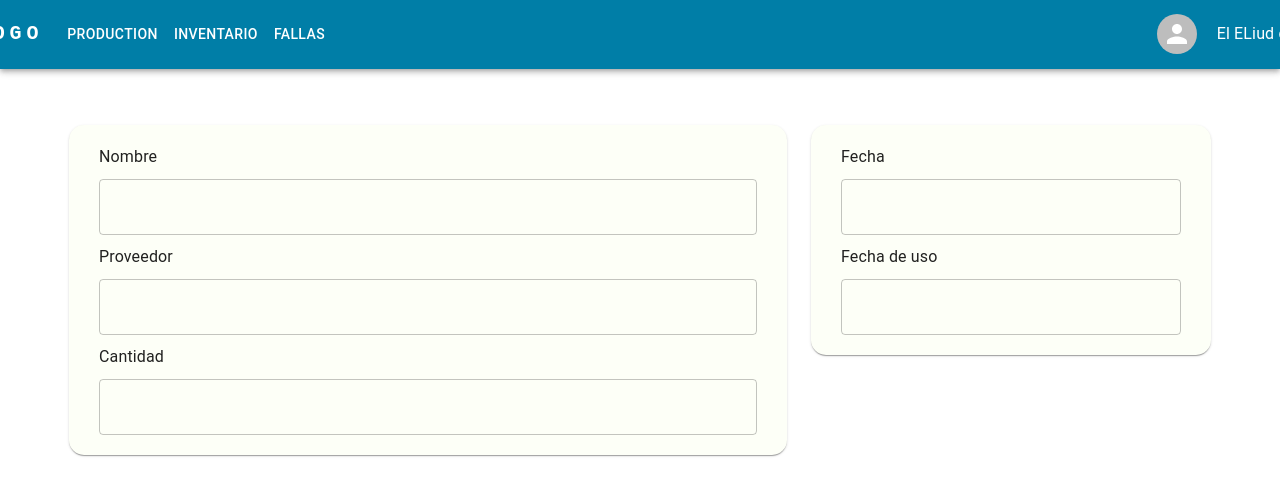
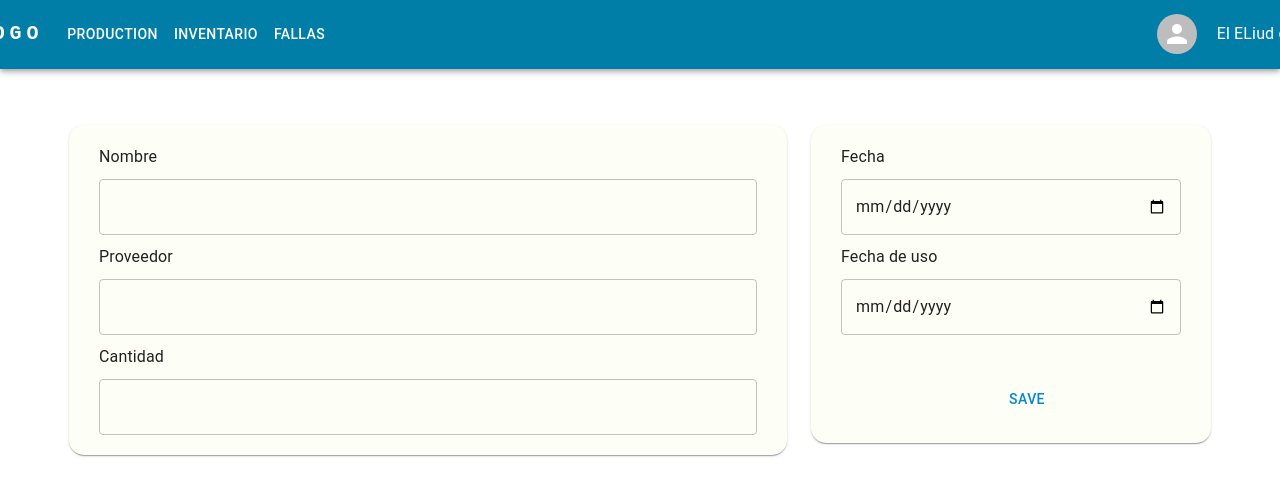
Before and after one commit to KaliumStudios/plastech-inv, a React (Create React App) app: page /Inventario in a window 1280 px wide. Shown: the top 496 px of the page. Built offline with nearby package versions, Linux system fonts and the light colour scheme.

Commit message:
Added validations and error handle to the form

```diff
--- a/src/components/Inventario.tsx
+++ b/src/components/Inventario.tsx
@@ -1,15 +1,82 @@
-import * as React from "react";
+import React from "react";
 import Box from "@mui/material/Box";
 import Grid from "@mui/material/Grid";
-import { TextField, Stack, Card, Typography } from "@mui/material";
+import { TextField, Stack, Card, Typography, Button } from "@mui/material";
 import {
   cardBackgroundColor,
   boxMargins,
   typographyStyles,
   centeredGrids,
+  redError,
+  buttonSpacing,
 } from "../styles/Common.styles";
 
-export default function Production() {
+interface InventarioForm {
+  nombre?: string;
+  proveedor?: string;
+  cantidad?: string;
+  fecha?: string;
+  fecha_de_uso?: string;
+}
+
+type InventoryErrors = InventarioForm;
+
+export default function Inventario() {
+  const initialFormValues = {
+    nombre: "",
+    proveedor: "",
+    cantidad: "",
+    fecha: "",
+    fecha_de_uso: "",
+  };
+
+  const [formValues, setFormValues] = React.useState(initialFormValues);
+  const [formErrors, setFormErrors] = React.useState<InventoryErrors>({});
+
+  const validate = (val: InventarioForm) => {
+    const errors: InventarioForm = {};
+    if (!val.nombre) {
+      errors.nombre = "Name required";
+    }
+    if (!val.proveedor) {
+      errors.proveedor = "Proveedor required";
+    }
+    if (!val.cantidad) {
+      errors.cantidad = "Cantidad required";
+    }
+    if (!val.fecha) {
+      errors.fecha = "Fecha required";
+    }
+    if (!val.fecha_de_uso) {
+      errors.fecha_de_uso = "Fecha de uso required";
+    }
+    return errors;
+  };
+
+  const handleInputChange = (e: React.ChangeEvent<HTMLInputElement>) => {
+    const { name, value } = e.target;
+    setFormValues((v) => ({
+      ...v,
+      [name]: value,
+    }));
+    // eslint-disable-next-line no-console
+    console.log(value);
+  };
+
+  const handleBlur = (e: React.FocusEvent<HTMLInputElement>) => {
+    const name = e.target.name as keyof InventoryErrors;
+    const newFormErrors: InventoryErrors = { ...formErrors };
+    delete newFormErrors[name];
+
+    setFormErrors(newFormErrors);
+  };
+
+  const handleSubmit = (e: React.MouseEvent<HTMLElement>) => {
+    e.preventDefault();
+    setFormErrors(validate(formValues));
+    console.log(formErrors.nombre);
+  };
+
   return (
     <Stack>
       <Grid container spacing={3} mb={8} mt={2} style={centeredGrids}>
@@ -18,13 +85,40 @@ export default function Production() {
             <Box style={boxMargins}>
               <Typography style={typographyStyles}>Nombre</Typography>
               <TextField
+                name="nombre"
                 fullWidth
-                // inputProps={{ style: { fontSize: 40 } }}
+                value={formValues.nombre}
+                error={!!formErrors.nombre}
+                onChange={handleInputChange}
+                onBlur={handleBlur}
               ></TextField>
+              {formErrors.nombre && (
+                <Box style={redError}> {formErrors.nombre} </Box>
+              )}
               <Typography style={typographyStyles}>Proveedor</Typography>
-              <TextField fullWidth></TextField>
+              <TextField
+                fullWidth
+                name="proveedor"
+                value={formValues.proveedor}
+                error={!!formErrors.proveedor}
+                onChange={handleInputChange}
+                onBlur={handleBlur}
+              ></TextField>
+              {formErrors.proveedor && (
+                <Box style={redError}> {formErrors.proveedor} </Box>
+              )}
               <Typography style={typographyStyles}>Cantidad</Typography>
-              <TextField fullWidth></TextField>
+              <TextField
+                name="cantidad"
+                fullWidth
+                value={formValues.cantidad}
+                error={!!formErrors.cantidad}
+                onChange={handleInputChange}
+                onBlur={handleBlur}
+              ></TextField>
+              {formErrors.cantidad && (
+                <Box style={redError}> {formErrors.cantidad} </Box>
+              )}
             </Box>
           </Card>
         </Grid>
@@ -32,10 +126,40 @@ export default function Production() {
           <Card style={cardBackgroundColor}>
             <Box style={boxMargins}>
               <Typography style={typographyStyles}>Fecha</Typography>
-              <TextField fullWidth></TextField>
+              <TextField
+                name="fecha"
+                type="date"
+                fullWidth
+                value={formValues.fecha}
+                error={!!formErrors.fecha}
+                onChange={handleInputChange}
+                onBlur={handleBlur}
+              ></TextField>
+              {formErrors.fecha && (
+                <Box style={redError}> {formErrors.fecha} </Box>
+              )}
               <Typography style={typographyStyles}>Fecha de uso</Typography>
-              <TextField fullWidth></TextField>
+              <TextField
+                name="fecha_de_uso"
+                type="date"
+                fullWidth
+                value={formValues.fecha_de_uso}
+                error={!!formErrors.fecha_de_uso}
+                onChange={handleInputChange}
+                onBlur={handleBlur}
+              ></TextField>
+              {formErrors.fecha_de_uso && (
+                <Box style={redError}> {formErrors.fecha_de_uso} </Box>
+              )}
             </Box>
+            <Button
+              onClick={handleSubmit}
+              fullWidth
+              color="info"
+              style={buttonSpacing}
+            >
+              Save
+            </Button>
           </Card>
         </Grid>
       </Grid>
--- a/src/styles/Common.styles.ts
+++ b/src/styles/Common.styles.ts
@@ -103,3 +103,12 @@ export const checkboxesStyles = {
   alignContent: "center",
   alignItems: "center",
 };
+
+export const redError = {
+  color: "red",
+};
+
+export const buttonSpacing = {
+  padding: "1rem",
+  margin: "1rem",
+};
```
